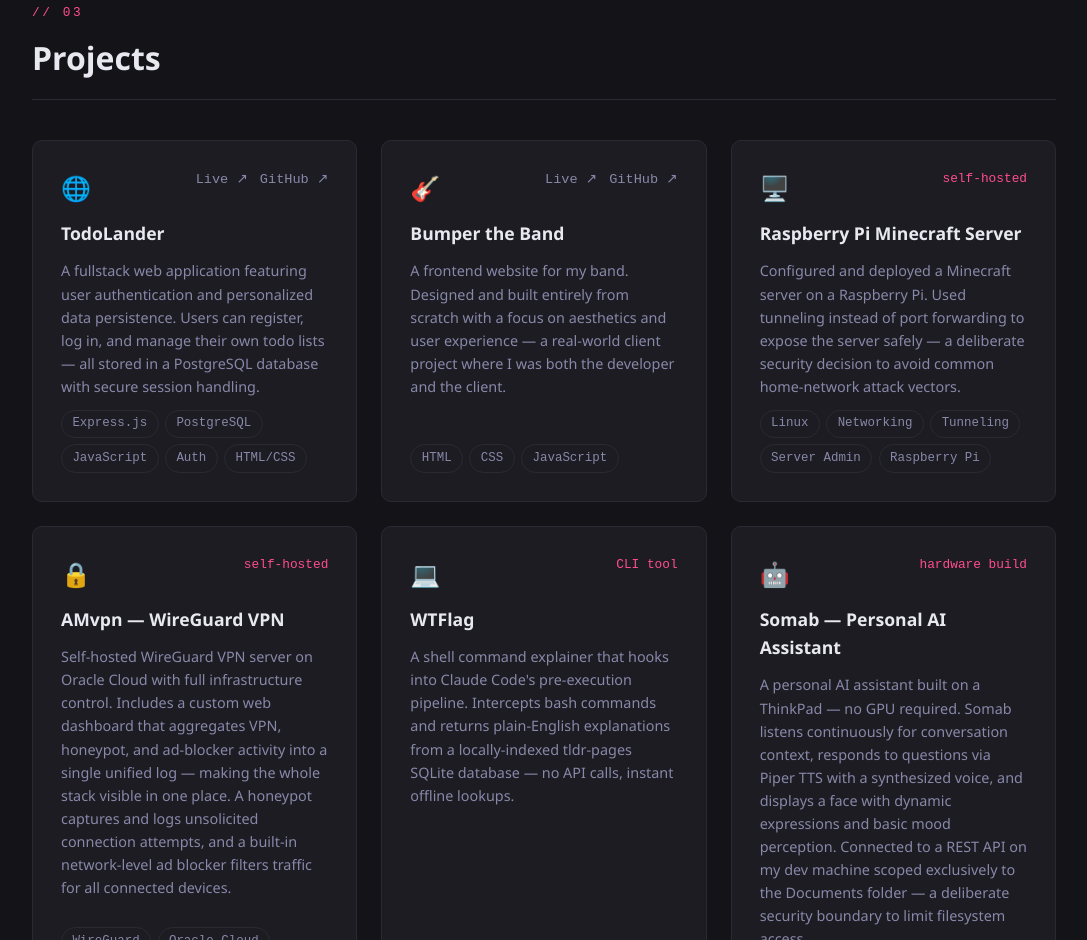
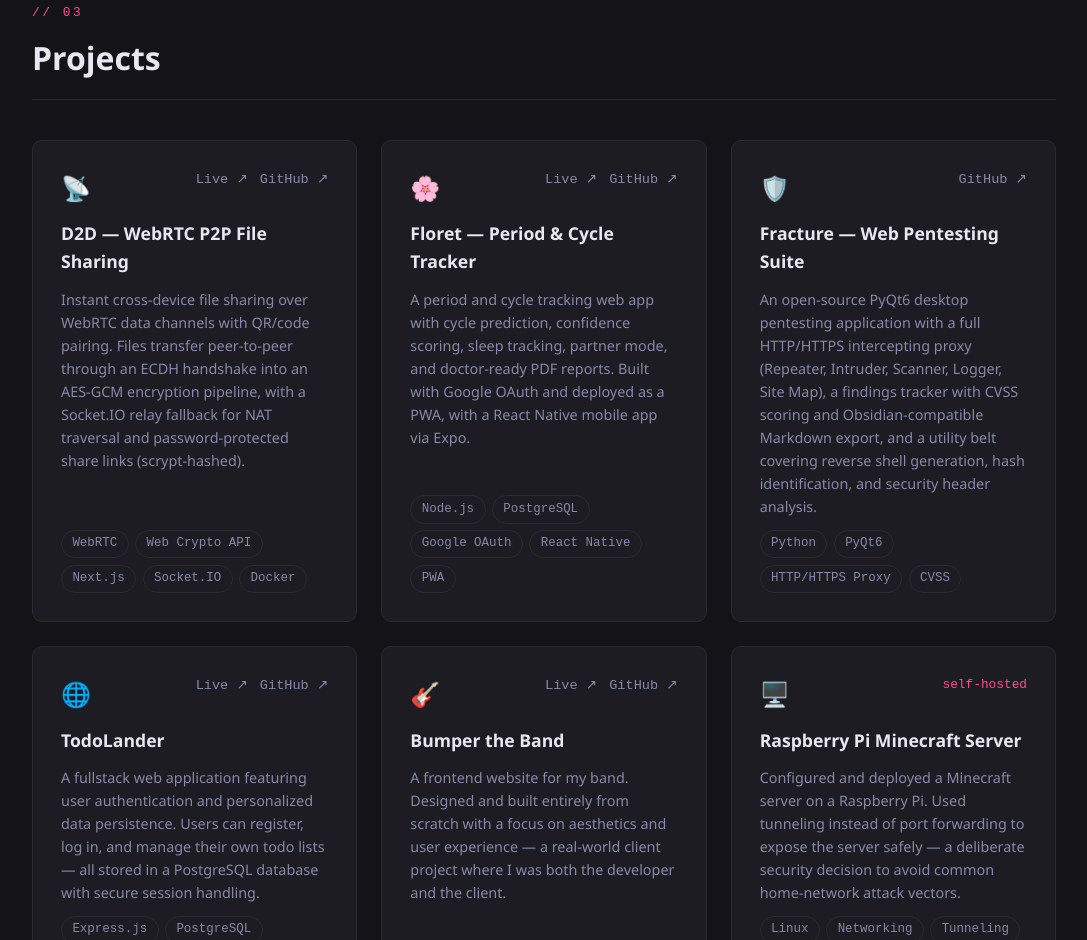
Before and after one commit to Samsong1018/Resume, a plain HTML site: page index.html in a window 1280 px wide. Shown: the part 2311-3251 px from the top of the page, without its empty margins (96-1183 px from the left). Drawn offline with Linux system fonts and the light colour scheme.

Commit message:
Add D2D, Floret, and Fracture to project list
Resume site and PDF were missing recent projects. Tightened PDF
project section spacing/typography to keep the one-page layout
after adding three more entries.

```diff
--- a/index.html
+++ b/index.html
@@ -156,6 +156,75 @@
     <p class="section-label">// 03</p>
     <h2 class="section-title">Projects</h2>
     <div class="projects-grid">
+
+      <div class="project-card">
+        <div class="project-header">
+          <span class="project-icon">📡</span>
+          <div class="project-links">
+            <a href="https://D2D-Filetransfer.onrender.com" target="_blank" rel="noopener" class="project-link">Live ↗</a>
+            <a href="https://github.com/Samsong1018/D2D" target="_blank" rel="noopener" class="project-link">GitHub ↗</a>
+          </div>
+        </div>
+        <h3>D2D — WebRTC P2P File Sharing</h3>
+        <p>
+          Instant cross-device file sharing over WebRTC data channels with QR/code pairing.
+          Files transfer peer-to-peer through an ECDH handshake into an AES-GCM encryption
+          pipeline, with a Socket.IO relay fallback for NAT traversal and password-protected
+          share links (scrypt-hashed).
+        </p>
+        <div class="tag-list">
+          <span class="tag">WebRTC</span>
+          <span class="tag">Web Crypto API</span>
+          <span class="tag">Next.js</span>
+          <span class="tag">Socket.IO</span>
+          <span class="tag">Docker</span>
+        </div>
+      </div>
+
+      <div class="project-card">
+        <div class="project-header">
+          <span class="project-icon">🌸</span>
+          <div class="project-links">
+            <a href="https://Floret.fyi" target="_blank" rel="noopener" class="project-link">Live ↗</a>
+            <a href="https://github.com/Samsong1018/PeriodTracker" target="_blank" rel="noopener" class="project-link">GitHub ↗</a>
+          </div>
+        </div>
+        <h3>Floret — Period & Cycle Tracker</h3>
+        <p>
+          A period and cycle tracking web app with cycle prediction, confidence scoring, sleep
+          tracking, partner mode, and doctor-ready PDF reports. Built with Google OAuth and
+          deployed as a PWA, with a React Native mobile app via Expo.
+        </p>
+        <div class="tag-list">
+          <span class="tag">Node.js</span>
+          <span class="tag">PostgreSQL</span>
+          <span class="tag">Google OAuth</span>
+          <span class="tag">React Native</span>
+          <span class="tag">PWA</span>
+        </div>
+      </div>
+
+      <div class="project-card">
+        <div class="project-header">
+          <span class="project-icon">🛡️</span>
+          <div class="project-links">
+            <a href="https://github.com/Samsong1018/Fracture" target="_blank" rel="noopener" class="project-link">GitHub ↗</a>
+          </div>
+        </div>
+        <h3>Fracture — Web Pentesting Suite</h3>
+        <p>
+          An open-source PyQt6 desktop pentesting application with a full HTTP/HTTPS intercepting
+          proxy (Repeater, Intruder, Scanner, Logger, Site Map), a findings tracker with CVSS
+          scoring and Obsidian-compatible Markdown export, and a utility belt covering reverse
+          shell generation, hash identification, and security header analysis.
+        </p>
+        <div class="tag-list">
+          <span class="tag">Python</span>
+          <span class="tag">PyQt6</span>
+          <span class="tag">HTTP/HTTPS Proxy</span>
+          <span class="tag">CVSS</span>
+        </div>
+      </div>
 
       <div class="project-card">
         <div class="project-header">
```
Also changed, not shown: 2 other files.
